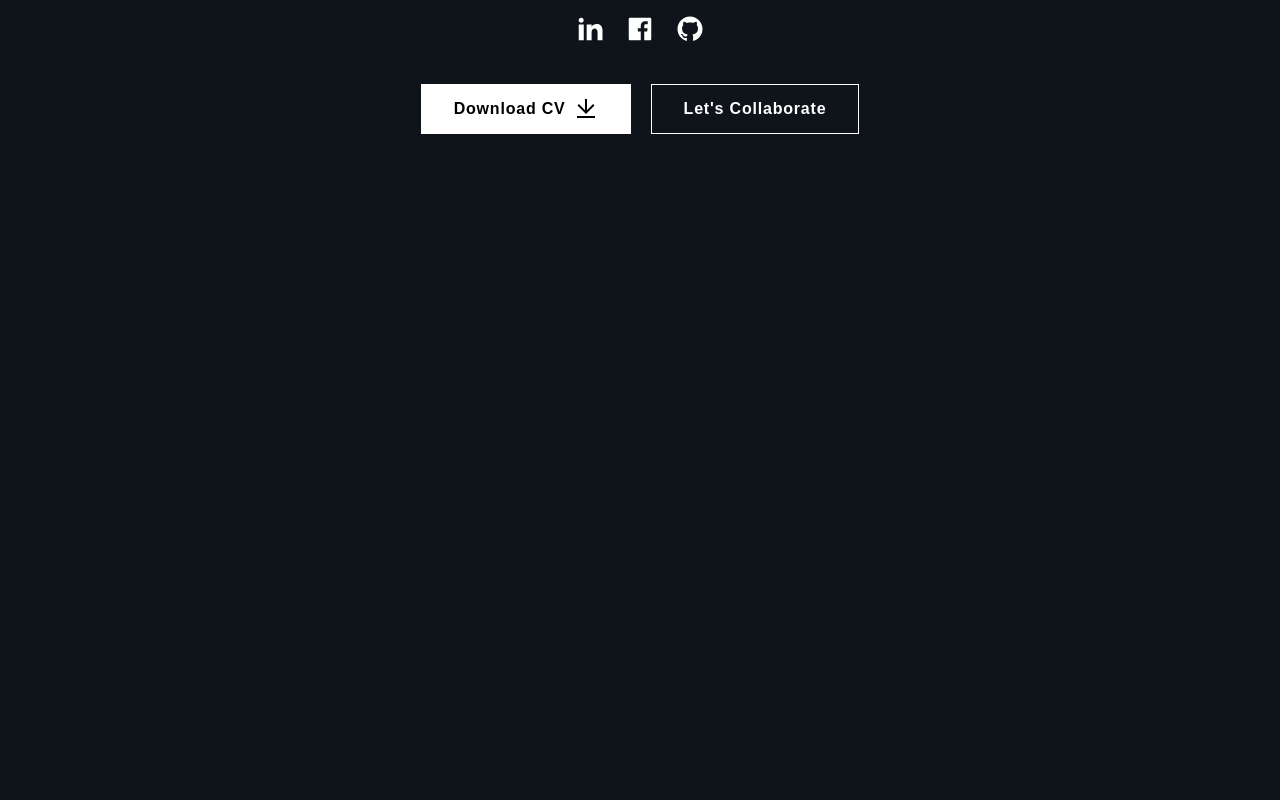
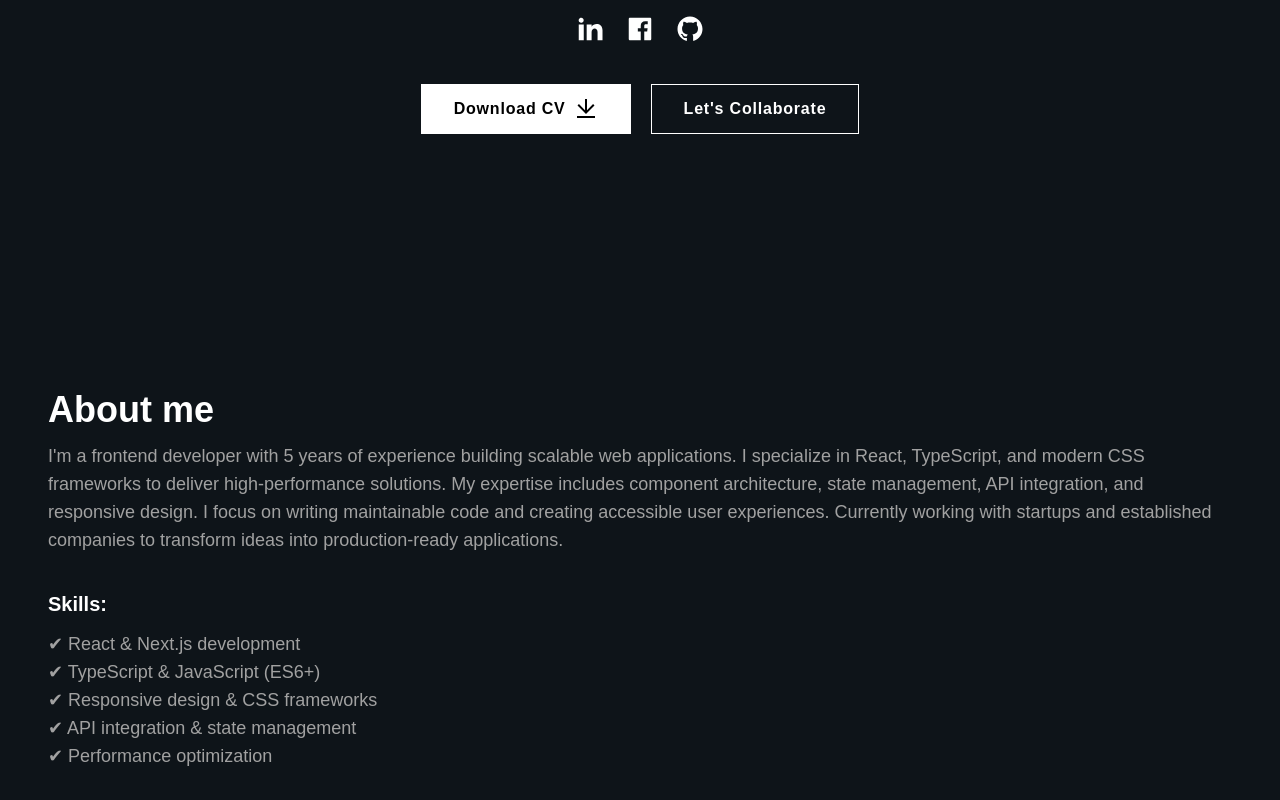
Before and after one commit to fahrypratama17/Project_React, a React (Vite) app in the folder someone-portfolio/: page / in a window 1280 px wide. Shown: the part 760-1560 px from the top of the page. Before the commit the page ends 1006 px from the top, so only its background shows below. Built offline with nearby package versions, Linux system fonts and the light colour scheme.

Commit message:
feat: add About component to showcase personal information and skills

```diff
--- a/someone-portfolio/src/App.jsx
+++ b/someone-portfolio/src/App.jsx
@@ -1,6 +1,7 @@
 import React from 'react'
 import Header from "./components/Header.jsx";
 import Hero from "./components/Hero.jsx";
+import About from "./components/About.jsx";
 
 const App = () => {
   return (
@@ -8,6 +9,7 @@ const App = () => {
       <Header />
       <main>
         <Hero />
+        <About />
       </main>
     </>
   );
--- /dev/null
+++ b/someone-portfolio/src/components/About.jsx
@@ -0,0 +1,27 @@
+import React from 'react'
+import {aboutItems} from "../constant/data.js";
+
+const About = () => {
+  return (
+    <section className="section">
+      <div className="container">
+          <h2>About me</h2>
+
+          <p className="mt-3 mb-9">I'm a frontend developer with 5 years of experience building scalable web applications. I specialize in React, TypeScript, and modern CSS frameworks to deliver high-performance solutions. My expertise includes component architecture, state management, API integration, and responsive design. I focus on writing maintainable code and creating accessible user experiences. Currently working with startups and established companies to transform ideas into production-ready applications.</p>
+
+        <div>
+          <p className="text-white font-semibold text-xl mb-3">Skills:</p>
+          <ul className="">
+            {aboutItems.map(item => (
+              <li key={item.id}>
+                <p>✔ {item.label}</p>
+              </li>
+            ))}
+          </ul>
+        </div>
+      </div>
+    </section>
+  );
+};
+
+export default About;
```
